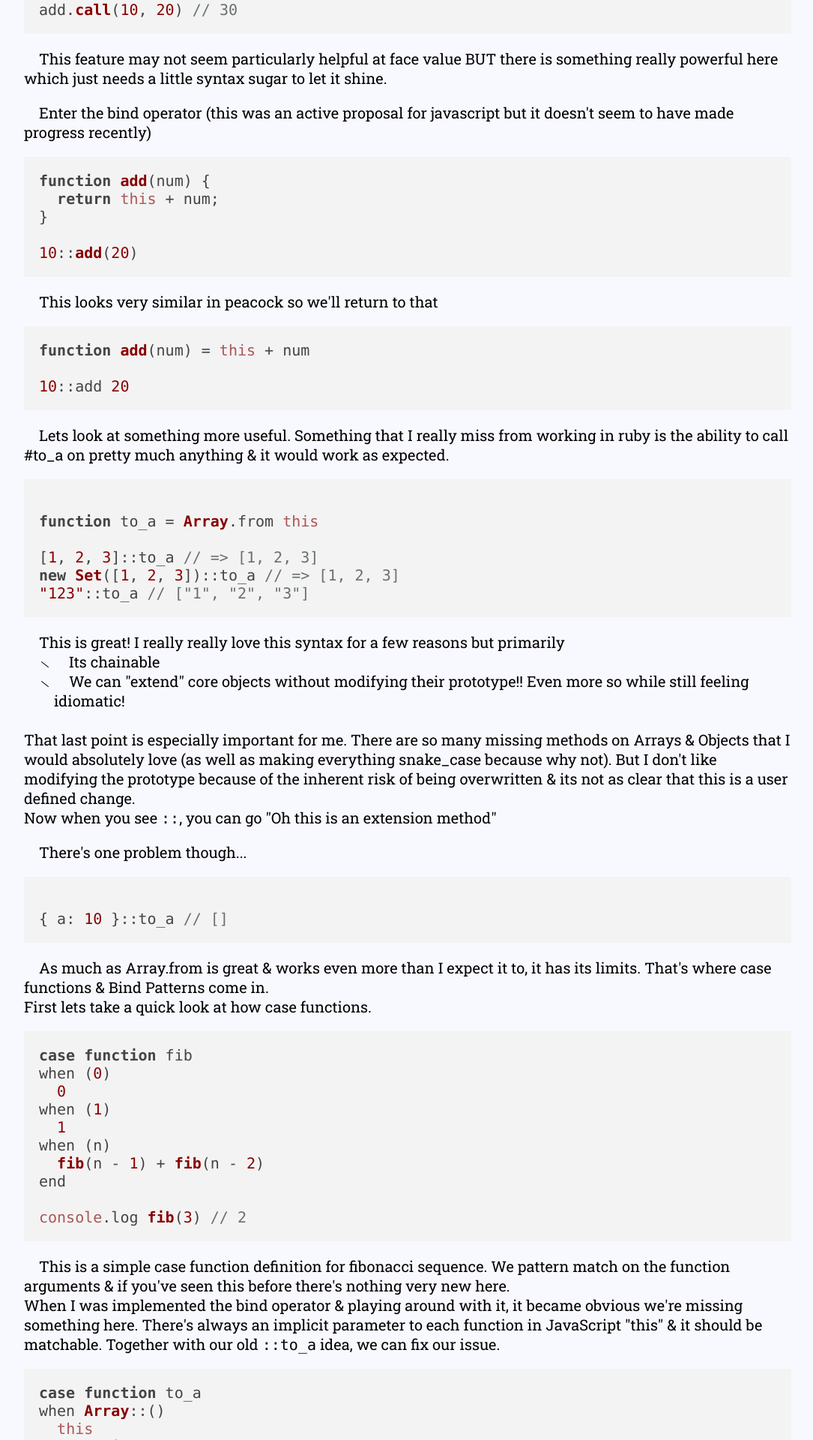
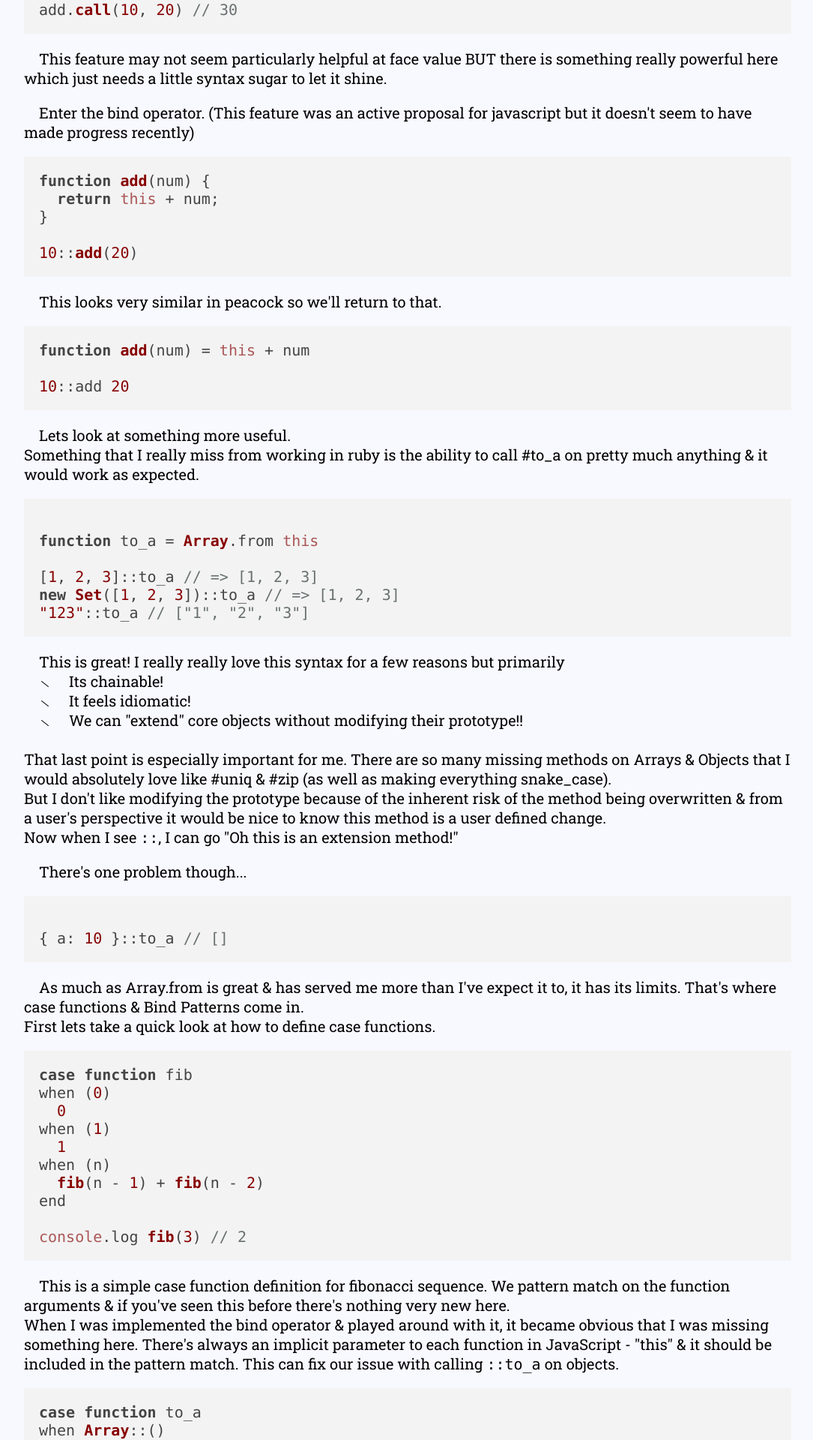
Before and after one commit to marcellerusu/personal-website, a React (Create React App) app: page / in a window 1280 px wide. Shown: the part 860-2780 px from the top of the page at 75% size, without its empty margins (96-1181 px from the left). Built offline with nearby package versions, Linux system fonts and the light colour scheme.

Commit message:
typos & add zip

```diff
--- a/src/pages/Blog.js
+++ b/src/pages/Blog.js
@@ -52,7 +52,7 @@ function Blog() {
 
         <p>
           One thing that makes Peacock special is how easy it is to define &
-          name patterns via schemas
+          name patterns via schemas.
         </p>
         <pre>
           <code class="language-javascript">
@@ -73,10 +73,10 @@ Nat(num) := -10 // => MatchError
         </p>
         <p>
           One of the more unique aspects of JavaScript is it's dynamic binding
-          of the `this` variable. Notably you can pass in a different value for
-          `this` by using `Function.prototype.call`.
+          of the "this" variable. Notably you can pass in a different value for
+          "this" by using "Function.prototype.call".
         </p>
-        <p>This is correct javascript.</p>
+        <p>This is correct, totally fine™ javascript.</p>
         <pre>
           <code class="language-javascript">
             {`
@@ -94,8 +94,8 @@ add.call(10, 20) // 30
           sugar to let it shine.
         </p>
         <p>
-          Enter the bind operator (this was an active proposal for javascript
-          but it doesn't seem to have made progress recently)
+          Enter the bind operator. (This feature was an active proposal for
+          javascript but it doesn't seem to have made progress recently)
         </p>
         <pre>
           <code class="language-javascript">
@@ -108,7 +108,7 @@ function add(num) {
 `.trim()}
           </code>
         </pre>
-        <p>This looks very similar in peacock so we'll return to that</p>
+        <p>This looks very similar in peacock so we'll return to that.</p>
         <pre>
           <code class="language-javascript">
             {`
@@ -119,9 +119,10 @@ function add(num) = this + num
           </code>
         </pre>
         <p>
-          Lets look at something more useful. Something that I really miss from
-          working in ruby is the ability to call #to_a on pretty much anything &
-          it would work as expected.
+          Lets look at something more useful.
+          <br />
+          Something that I really miss from working in ruby is the ability to
+          call #to_a on pretty much anything & it would work as expected.
         </p>
         <pre>
           <code class="language-javascript">{`
@@ -136,20 +137,23 @@ new Set([1, 2, 3])::to_a // => [1, 2, 3]
           This is great! I really really love this syntax for a few reasons but
           primarily
           <ul>
-            <li>Its chainable</li>
+            <li>Its chainable!</li>
+            <li>It feels idiomatic!</li>
             <li>
               We can "extend" core objects without modifying their prototype!!
-              Even more so while still feeling idiomatic!
             </li>
           </ul>
           <br></br>
           That last point is especially important for me. There are so many
-          missing methods on Arrays & Objects that I would absolutely love (as
-          well as making everything snake_case because why not). But I don't
-          like modifying the prototype because of the inherent risk of being
-          overwritten & its not as clear that this is a user defined change.
-          <br></br>Now when you see <code>::</code>, you can go "Oh this is an
-          extension method"
+          missing methods on Arrays & Objects that I would absolutely love like
+          #uniq & #zip (as well as making everything snake_case).
+          <br />
+          But I don't like modifying the prototype because of the inherent risk
+          of the method being overwritten & from a user's perspective it would
+          be nice to know this method is a user defined change.
+          <br />
+          Now when I see <code>::</code>, I can go "Oh this is an extension
+          method!"
         </p>
         <p>There's one problem though...</p>
         <pre>
@@ -158,11 +162,11 @@ new Set([1, 2, 3])::to_a // => [1, 2, 3]
 `}</code>
         </pre>
         <p>
-          As much as Array.from is great & works even more than I expect it to,
-          it has its limits. That's where case functions & Bind Patterns come
-          in.
+          As much as Array.from is great & has served me more than I've expect
+          it to, it has its limits. That's where case functions & Bind Patterns
+          come in.
           <br />
-          First lets take a quick look at how case functions.
+          First lets take a quick look at how to define case functions.
         </p>
         <pre>
           <code class="language-javascript">
@@ -185,11 +189,11 @@ console.log fib(3) // 2
           pattern match on the function arguments & if you've seen this before
           there's nothing very new here.
           <br />
-          When I was implemented the bind operator & playing around with it, it
-          became obvious we're missing something here. There's always an
-          implicit parameter to each function in JavaScript "this" & it should
-          be matchable. Together with our old <code>::to_a</code> idea, we can
-          fix our issue.
+          When I was implemented the bind operator & played around with it, it
+          became obvious that I was missing something here. There's always an
+          implicit parameter to each function in JavaScript - "this" & it should
+          be included in the pattern match. This can fix our issue with calling{" "}
+          <code>::to_a</code> on objects.
         </p>
         <pre>
           <code class="language-javascript">
@@ -212,8 +216,14 @@
           </code>
         </pre>
         <p>
+          The syntax is specified in this way -
+          <br />
+          what comes before the <code>::</code> is a pattern on "this", and what
+          comes after is a pattern on the function arguments.
+        </p>
+        <p>
           This makes me so happy. I think the syntax lends itself very naturally
-          & this paves a way for defining a new standard library on top of plain
+          & paves a way for defining a new standard library on top of plain
           JavaScript objects without modifying anything!
         </p>
         <p>Here are some other examples I'm excited about</p>
@@ -222,6 +232,7 @@
           <code class="language-javascript">
             {`
 
+// I'm not familiar with performant implementations for unique, so go easy on me :)
 case function uniq
 when Array::()
   new Set(this)::to_a
@@ -238,14 +249,22 @@ console.log [{ a: 10 }, { a: 10 }]::uniq "a"
 // => [{ a: 10 }]
 console.log [22, 31, 32]::uniq #{ |item| item % 10 }
 // => [22, 31]
+
+case function zip
+when (first, second)
+  first.map((x, i) => [x, second[i]])
+when Array::(second)
+  zip this, second
+end
+
+console.log zip([1, 2], [3, 4])
+// => [[1, 3], [2, 4]]
+console.log [1, 2]::zip([3, 4])
+// => [[1, 3], [2, 4]]
 `.trim()}
           </code>
         </pre>
-        <p>
-          Ok now not all of these are useful, but a lot of them are and we can
-          build up quite a nice standard library for peacock by utilizing these
-          features in combination.
-        </p>
+        <p>Thanks for reading.</p>
       </section>
     </Container>
   );
```
